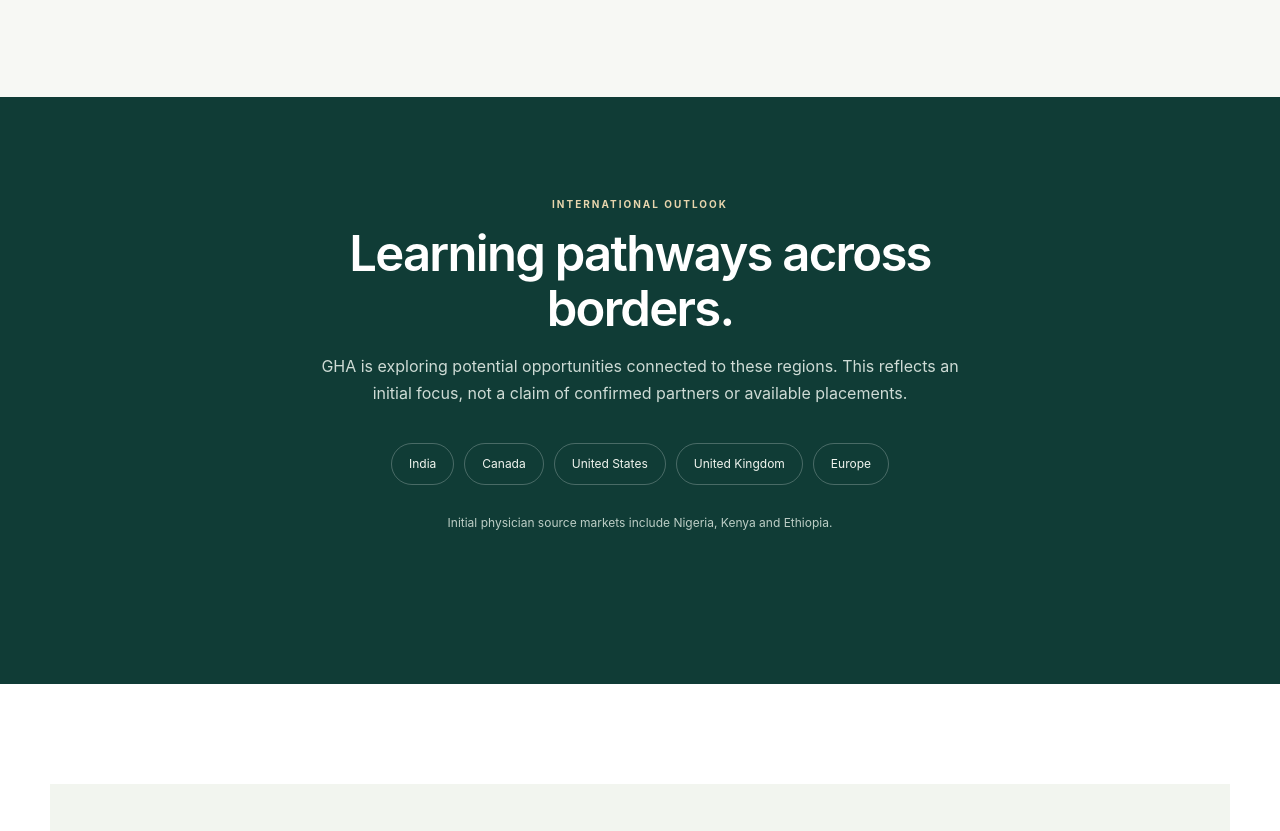
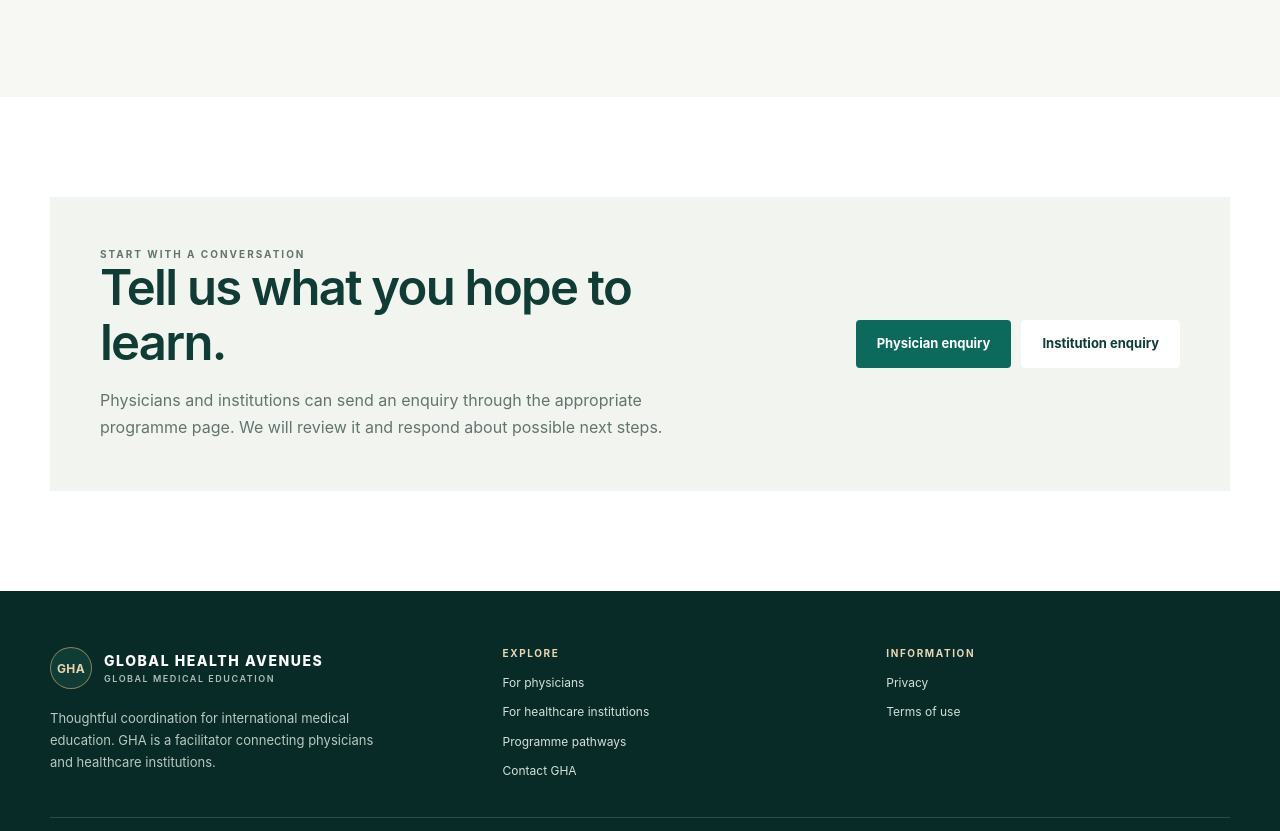
Before and after one commit to arunb13/global-health-avenues, a plain HTML site: page index.html in a window 1280 px wide. Shown: the part 3706-4537 px from the top of the page. Drawn offline with Linux system fonts and the light colour scheme.

Commit message:
Remove regional market list from homepage

```diff
--- a/index.html
+++ b/index.html
@@ -89,12 +89,6 @@
       </div>
     </div>
   </section>
-  <section class="section section-dark">
-    <div class="container"><div class="section-heading"><p class="eyebrow eyebrow-light">International outlook</p><h2>Learning pathways across borders.</h2><p class="section-intro">GHA is exploring potential opportunities connected to these regions. This reflects an initial focus, not a claim of confirmed partners or available placements.</p>
-      <div class="destination-row"><span class="destination">India</span><span class="destination">Canada</span><span class="destination">United States</span><span class="destination">United Kingdom</span><span class="destination">Europe</span></div>
-      <p class="destination-note">Initial physician source markets include Nigeria, Kenya and Ethiopia.</p>
-    </div></div>
-  </section>
   <section class="section"><div class="container"><div class="cta-panel"><div><p class="eyebrow">Start with a conversation</p><h2>Tell us what you hope to learn.</h2><p>Physicians and institutions can send an enquiry through the appropriate programme page. We will review it and respond about possible next steps.</p></div><div class="cta-actions"><a class="button button-primary" href="physicians.html#contact">Physician enquiry</a><a class="button button-light" href="institutions.html#contact">Institution enquiry</a></div></div></div></section>
 </main>
 <footer class="site-footer">
```
